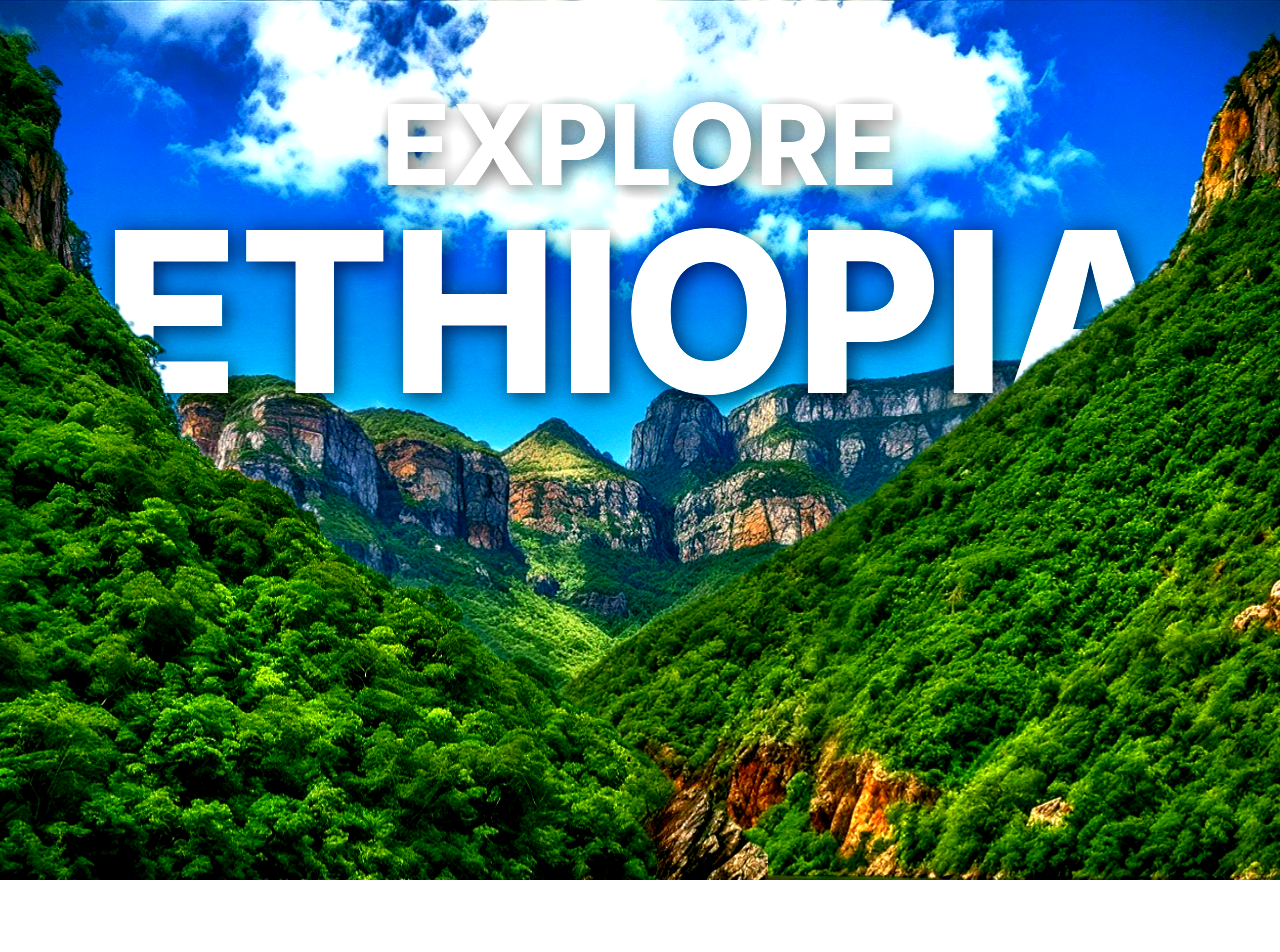
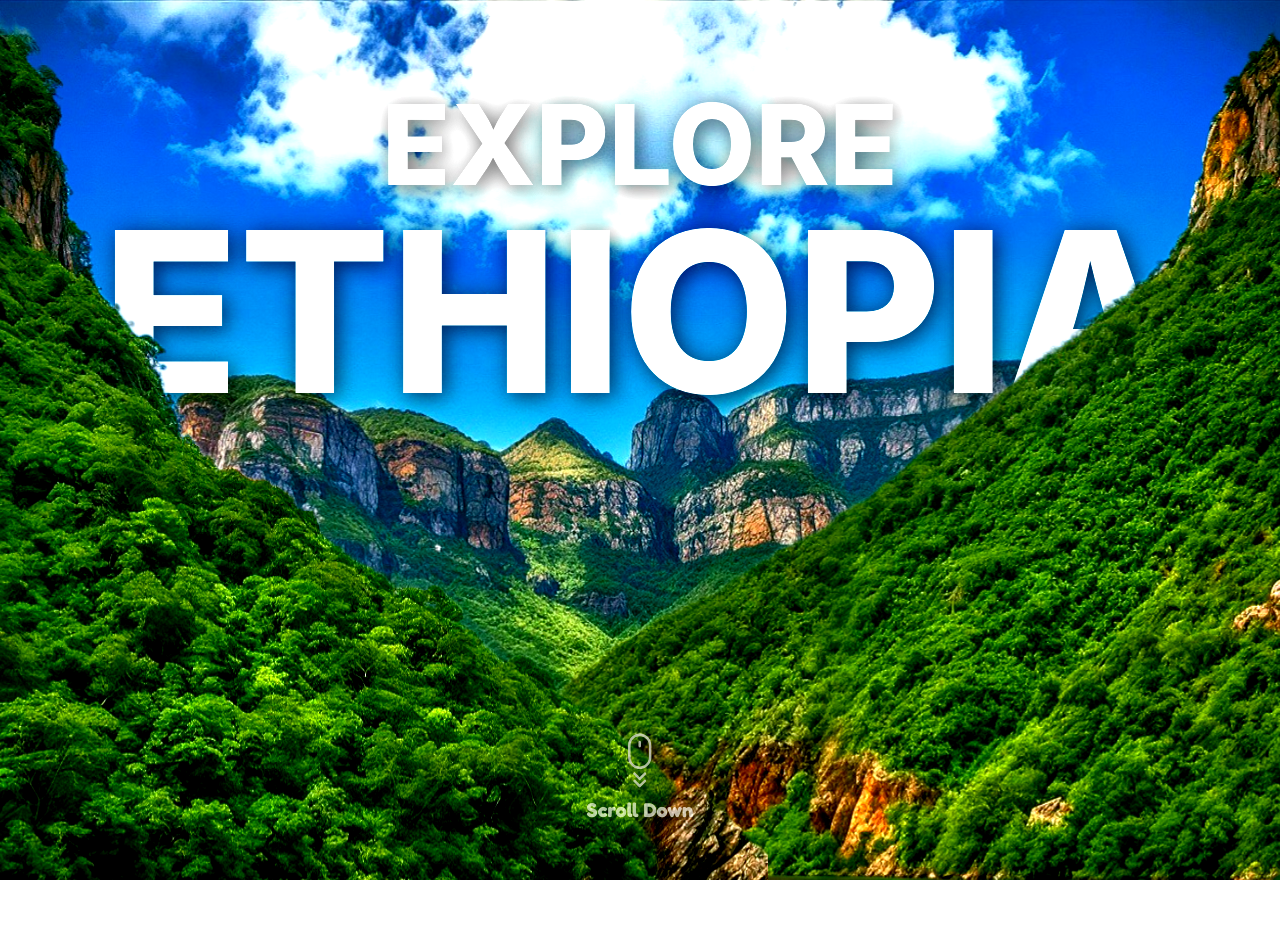
Before and after one commit to Makbelhailu/Tourism, a React (Vite) app: page / in a window 1280 px wide. Shown: the top 952 px of the page. Built offline with nearby package versions, Linux system fonts and the light colour scheme.

Commit message:
finishing the project by adding a scroll down icon and customizing the README file

```diff
--- a/src/components/home.tsx
+++ b/src/components/home.tsx
@@ -5,6 +5,7 @@ import sofumar from "../assets/images/sofumar.jpg";
 import lalibela from "../assets/images/lalibela.jpg";
 import fasil from "../assets/images/fasil.jpg";
 import plane from "../assets/images/plane icon.svg";
+import scroll from "../assets/images/scroll-icon.svg";
 import gsap from "gsap";
 import { useGSAP } from "@gsap/react";
 
@@ -46,6 +47,12 @@ const Home = () => {
           </p>
           <p className="text-[5rem] uppercase xs:text-[5rem] sm:text-[6rem] md:text-[11rem] lg:text-[12rem] xl:text-[14rem] 2xl:text-[15rem]">
             Ethiopia
+          </p>
+        </div>
+        <div className="scroll-icon absolute bottom-[7vh] left-0 z-50 hidden w-full flex-col items-center justify-center gap-2 opacity-75 md:flex">
+          <img className="w-6" src={scroll} alt="scroll icons" />
+          <p className="!font-['Fredoka'] text-xl font-bold opacity-85">
+            Scroll Down
           </p>
         </div>
       </div>
```
Also changed, not shown: src/assets/images/scroll-icon.svg (added), 1 other file (tests, documents, lock files or other folders).
